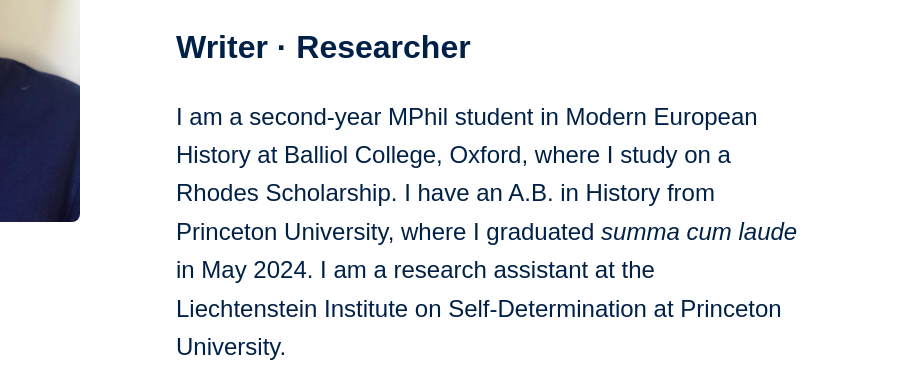
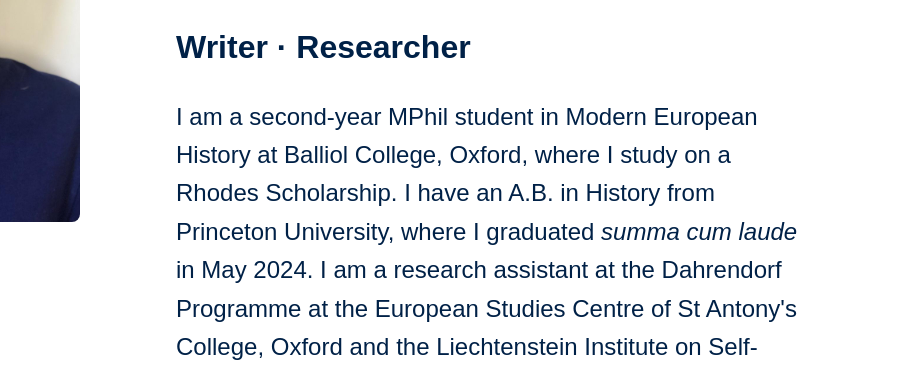
Before and after one commit to spergel/sharshbarger, a plain HTML site: page index.html in a window 1280 px wide. Shown: the part 418-792 px from the top of the page, 374-1280 px from the left. Drawn offline with Linux system fonts and the light colour scheme.

Commit message:
edited bio

```diff
--- a/index.html
+++ b/index.html
@@ -45,7 +45,7 @@
                 </div>
 
                 <section class="main-component">
-                    <p>I am a second-year MPhil student in Modern European History at Balliol College, Oxford, where I study on a Rhodes Scholarship. I have an A.B. in History from Princeton University, where I graduated <i>summa cum laude</i> in May 2024. I am a research assistant at the Liechtenstein Institute on Self-Determination at Princeton University.</p>
+                    <p>I am a second-year MPhil student in Modern European History at Balliol College, Oxford, where I study on a Rhodes Scholarship. I have an A.B. in History from Princeton University, where I graduated <i>summa cum laude</i> in May 2024. I am a research assistant at the Dahrendorf Programme at the European Studies Centre of St Antony's College, Oxford and the Liechtenstein Institute on Self-Determination at the Princeton School of Public and International Affairs.</p>
                     <p>My current master’s project explores the intersection of Soviet nationalities policy, socialist internationalism, and the oil industry in Azerbaijan in the 1960s and 1970s. Outside of my academic work, I am researching the life and times of my great-grandfather, <a href="https://en.wikipedia.org/wiki/Robert_J._Havighurst" target="_blank">Robert J. Havighurst</a>, and follow politics in the Americas and Turkey.</p>
                     <p>In the summer of 2024, I worked as an Overseas Press Club Foundation Fellow with The Associated Press in Bangkok, Thailand. My work has been published by the Baku Research Institute, <i>The Daily Princetonian</i>, Kültürkampf, and the New Lines Institute for Strategy and Policy.</p>
                     <p>Outside of travel, languages, and reading, I love Brazilian music, Sichuanese food, Guinness, and Wikipedia. I am a fan of Beşiktaş, Chicago Fire, and River Plate. I also like coffee, islands, maps, and mountains.</p>
```
